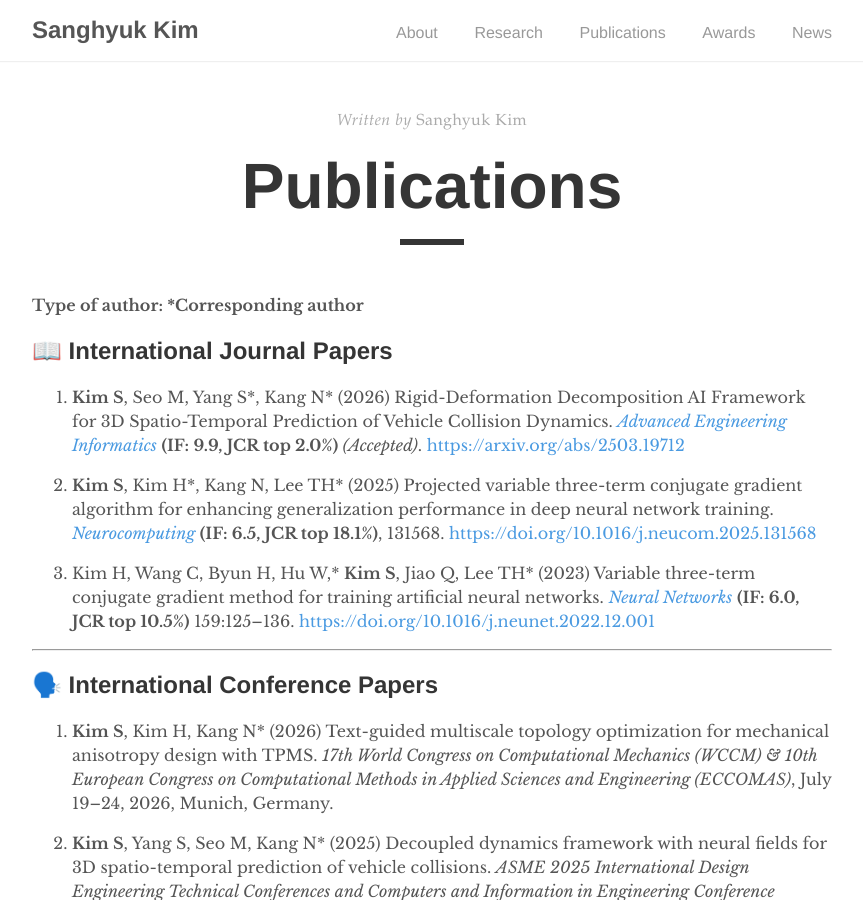
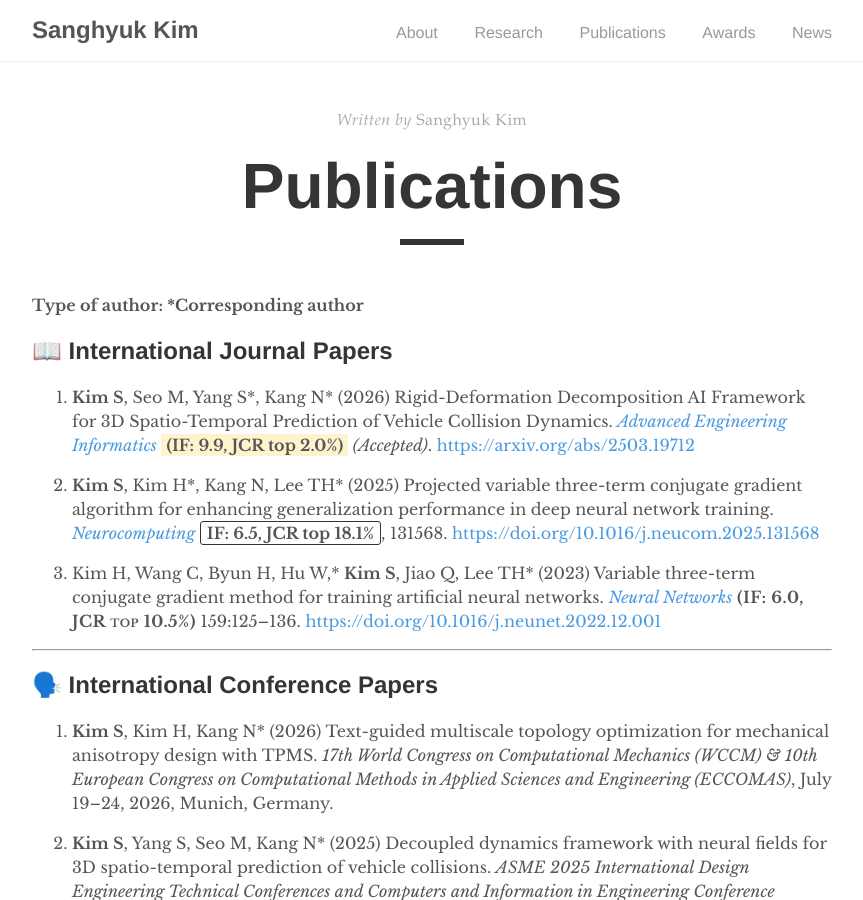
Before and after one commit to kim-sanghyuk/kim-sanghyuk.github.io, a Jekyll site: the page built from _pages/publications.md, in a window 1280 px wide and 900 px high. Shown: the whole window, without its empty margins (208-1071 px from the left). Built offline with Jekyll 4.4.1, drawn with Linux system fonts in a browser that asks for light colours.

Commit message:
Update publications.md

```diff
--- a/_pages/publications.md
+++ b/_pages/publications.md
@@ -10,11 +10,11 @@ published: true
 
 ## 📖 International Journal Papers
 
-1. **Kim S**, Seo M, Yang S\*, Kang N\* (2026) Rigid-Deformation Decomposition AI Framework for 3D Spatio-Temporal Prediction of Vehicle Collision Dynamics. [_Advanced Engineering Informatics_](https://www.sciencedirect.com/journal/advanced-engineering-informatics) **(IF: 9.9, JCR top 2.0%)** _(Accepted)_. [https://arxiv.org/abs/2503.19712](https://arxiv.org/abs/2503.19712)
+1. **Kim S**, Seo M, Yang S\*, Kang N\* (2026) Rigid-Deformation Decomposition AI Framework for 3D Spatio-Temporal Prediction of Vehicle Collision Dynamics. [_Advanced Engineering Informatics_](https://www.sciencedirect.com/journal/advanced-engineering-informatics) <span style="background-color:#fff3cd; padding:1px 5px; border-radius:2px;">**(IF: 9.9, JCR top 2.0%)**</span> _(Accepted)_. [https://arxiv.org/abs/2503.19712](https://arxiv.org/abs/2503.19712)
 
-2. **Kim S**, Kim H\*, Kang N, Lee TH\* (2025) Projected variable three-term conjugate gradient algorithm for enhancing generalization performance in deep neural network training. [_Neurocomputing_](https://www.sciencedirect.com/journal/neurocomputing) **(IF: 6.5, JCR top 18.1%)**, 131568. [https://doi.org/10.1016/j.neucom.2025.131568](https://doi.org/10.1016/j.neucom.2025.131568)
+2. **Kim S**, Kim H\*, Kang N, Lee TH\* (2025) Projected variable three-term conjugate gradient algorithm for enhancing generalization performance in deep neural network training. [_Neurocomputing_](https://www.sciencedirect.com/journal/neurocomputing) <span style="border:1px solid #333; padding:1px 6px; border-radius:3px;">**IF: 6.5, JCR top 18.1%**</span>, 131568. [https://doi.org/10.1016/j.neucom.2025.131568](https://doi.org/10.1016/j.neucom.2025.131568)
 
-3. Kim H, Wang C, Byun H, Hu W,\* **Kim S**, Jiao Q, Lee TH\* (2023) Variable three-term conjugate gradient method for training artificial neural networks. [_Neural Networks_](https://www.sciencedirect.com/journal/neural-networks) **(IF: 6.0, JCR top 10.5%)** 159:125–136. [https://doi.org/10.1016/j.neunet.2022.12.001](https://doi.org/10.1016/j.neunet.2022.12.001)
+3. Kim H, Wang C, Byun H, Hu W,\* **Kim S**, Jiao Q, Lee TH\* (2023) Variable three-term conjugate gradient method for training artificial neural networks. [_Neural Networks_](https://www.sciencedirect.com/journal/neural-networks) <span style="font-variant:small-caps; letter-spacing:0.5px;">**(IF: 6.0, JCR top 10.5%)**</span> 159:125–136. [https://doi.org/10.1016/j.neunet.2022.12.001](https://doi.org/10.1016/j.neunet.2022.12.001)
 
 ---
 
```
